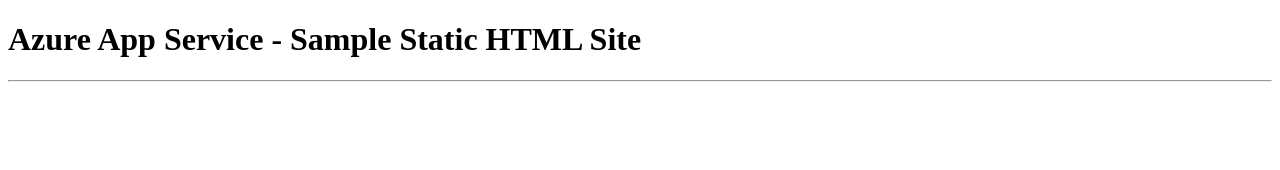
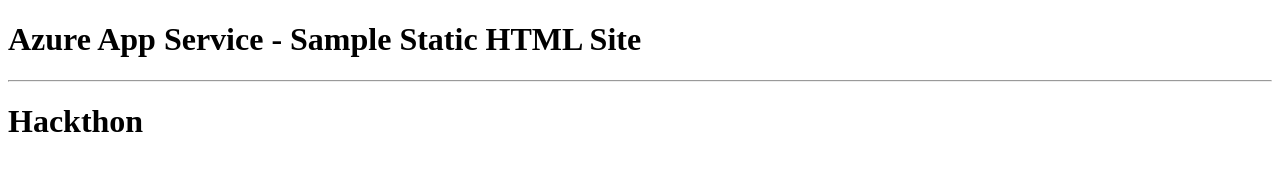
Before and after one commit to Laxmidhar/azurewebapp, a plain HTML site: page index.html in a window 1280 px wide. Drawn offline with Linux system fonts and the light colour scheme.

Commit message:
added index files

```diff
--- a/index.html
+++ b/index.html
@@ -16,6 +16,7 @@
       <div class="container">
           <h1>Azure App Service - Sample Static HTML Site</h1>
           <hr/>
+          <h1>Hackthon</h1>
       </div>
     </div>
   </body>
```
